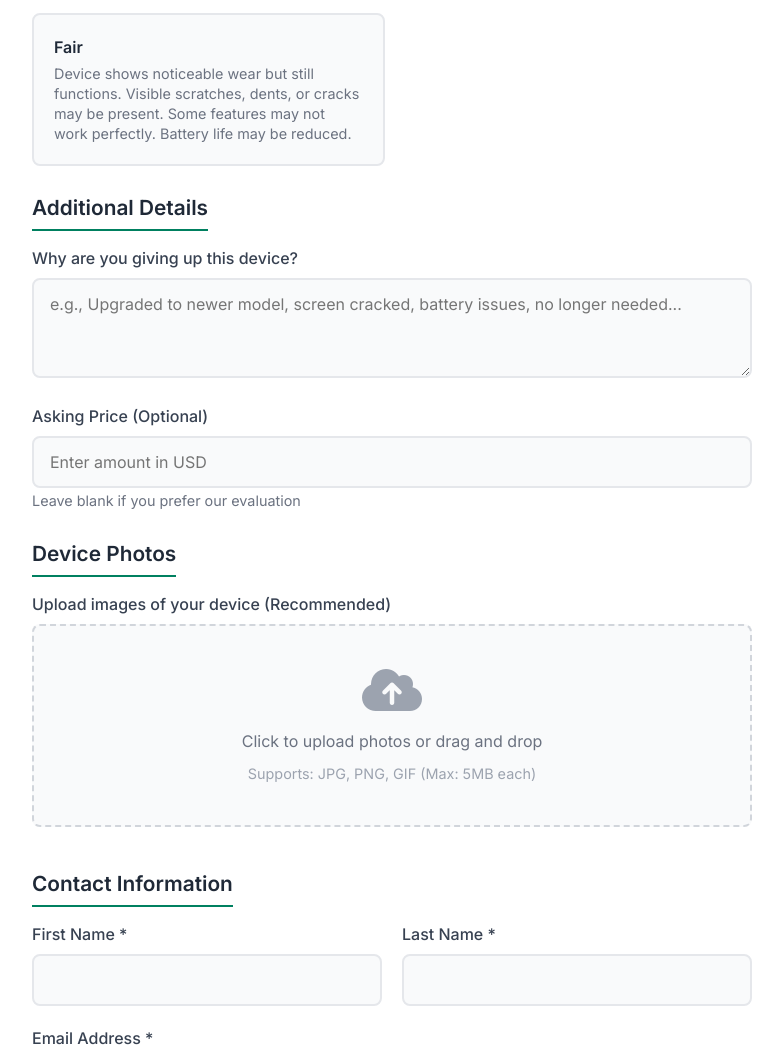
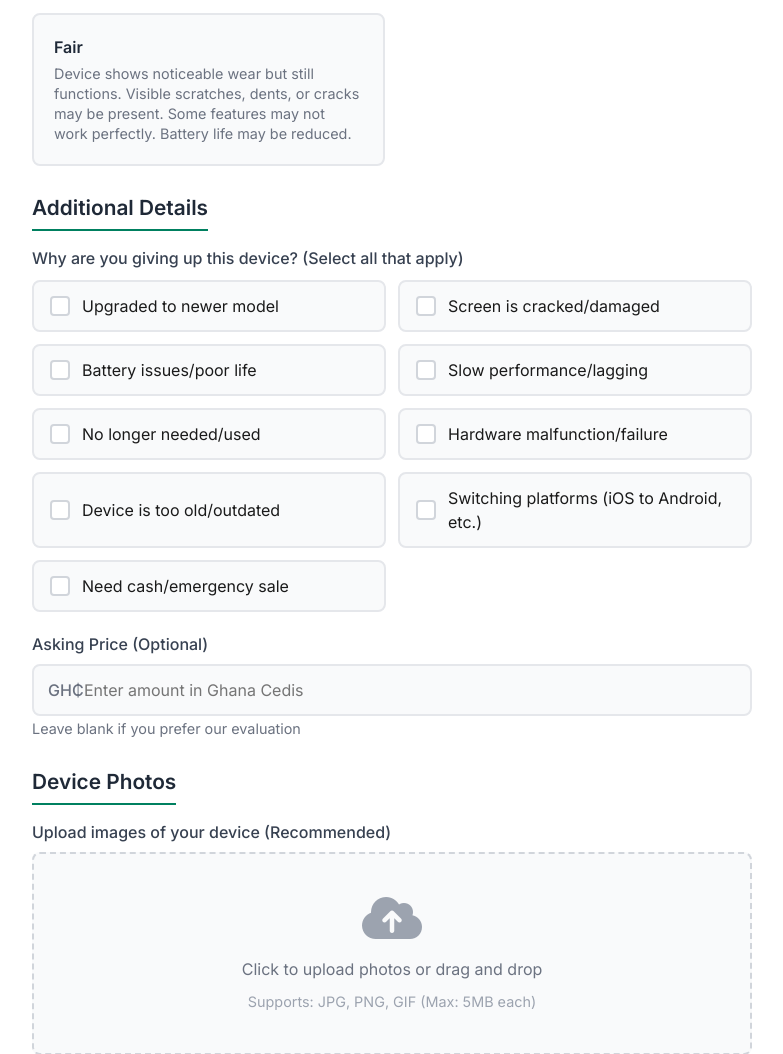
Before and after one commit to csomuah3/gadgetgarage, a PHP site: page /device_drop.php in a window 1280 px wide. Shown: the part 985-2039 px from the top of the page, without its empty margins (248-1031 px from the left). Run offline with PHP 8.4, Linux system fonts and the light colour scheme; data that the repository does not hold is empty.

Commit message:
asking and options for device drop

```diff
--- a/device_drop.php
+++ b/device_drop.php
@@ -312,6 +312,61 @@ $cart_count = get_cart_count_ctr($customer_id, $ip_address);
             line-height: 1.5;
         }
 
+        /* Checkbox Styles */
+        .checkbox-option {
+            display: flex;
+            align-items: center;
+            padding: 12px 16px;
+            border: 2px solid #e5e7eb;
+            border-radius: 8px;
+            cursor: pointer;
+            transition: all 0.3s ease;
+            background: #f9fafb;
+            position: relative;
+        }
+
+        .checkbox-option:hover {
+            border-color: #008060;
+            background: #f0fdf4;
+        }
+
+        .checkbox-option input[type="checkbox"] {
+            display: none;
+        }
+
+        .checkmark {
+            width: 20px;
+            height: 20px;
+            border: 2px solid #d1d5db;
+            border-radius: 4px;
+            margin-right: 12px;
+            position: relative;
+            transition: all 0.3s ease;
+            background: white;
+            flex-shrink: 0;
+        }
+
+        .checkbox-option input[type="checkbox"]:checked + .checkmark {
+            background: #008060;
+            border-color: #008060;
+        }
+
+        .checkbox-option input[type="checkbox"]:checked + .checkmark::after {
+            content: '✓';
+            position: absolute;
+            top: 50%;
+            left: 50%;
+            transform: translate(-50%, -50%);
+            color: white;
+            font-size: 14px;
+            font-weight: bold;
+        }
+
+        .checkbox-option input[type="checkbox"]:checked ~ span:not(.checkmark) {
+            color: #008060;
+            font-weight: 500;
+        }
+
         @media (max-width: 768px) {
             .form-container {
                 padding: 20px;
@@ -424,13 +479,62 @@ $cart_count = get_cart_count_ctr($customer_id, $ip_address);
                         <h3 class="section-title">Additional Details</h3>
 
                         <div class="form-group">
-                            <label for="description" class="form-label">Why are you giving up this device?</label>
-                            <textarea id="description" name="description" class="form-textarea" placeholder="e.g., Upgraded to newer model, screen cracked, battery issues, no longer needed..."></textarea>
+                            <label class="form-label">Why are you giving up this device? (Select all that apply)</label>
+                            <div class="checkbox-grid" style="display: grid; grid-template-columns: repeat(auto-fit, minmax(280px, 1fr)); gap: 12px; margin-top: 10px;">
+                                <label class="checkbox-option">
+                                    <input type="checkbox" name="reasons[]" value="upgraded_to_newer_model">
+                                    <span class="checkmark"></span>
+                                    Upgraded to newer model
+                                </label>
+                                <label class="checkbox-option">
+                                    <input type="checkbox" name="reasons[]" value="screen_damaged">
+                                    <span class="checkmark"></span>
+                                    Screen is cracked/damaged
+                                </label>
+                                <label class="checkbox-option">
+                                    <input type="checkbox" name="reasons[]" value="battery_issues">
+                                    <span class="checkmark"></span>
+                                    Battery issues/poor life
+                                </label>
+                                <label class="checkbox-option">
+                                    <input type="checkbox" name="reasons[]" value="performance_issues">
+                                    <span class="checkmark"></span>
+                                    Slow performance/lagging
+                                </label>
+                                <label class="checkbox-option">
+                                    <input type="checkbox" name="reasons[]" value="no_longer_needed">
+                                    <span class="checkmark"></span>
+                                    No longer needed/used
+                                </label>
+                                <label class="checkbox-option">
+                                    <input type="checkbox" name="reasons[]" value="hardware_failure">
+                                    <span class="checkmark"></span>
+                                    Hardware malfunction/failure
+                                </label>
+                                <label class="checkbox-option">
+                                    <input type="checkbox" name="reasons[]" value="too_old">
+                                    <span class="checkmark"></span>
+                                    Device is too old/outdated
+                                </label>
+                                <label class="checkbox-option">
+                                    <input type="checkbox" name="reasons[]" value="switching_platforms">
+                                    <span class="checkmark"></span>
+                                    Switching platforms (iOS to Android, etc.)
+                                </label>
+                                <label class="checkbox-option">
+                                    <input type="checkbox" name="reasons[]" value="need_cash">
+                                    <span class="checkmark"></span>
+                                    Need cash/emergency sale
+                                </label>
+                            </div>
                         </div>
 
                         <div class="form-group">
                             <label for="askingPrice" class="form-label">Asking Price (Optional)</label>
-                            <input type="number" id="askingPrice" name="asking_price" class="form-input" placeholder="Enter amount in USD" min="0" step="0.01">
+                            <div style="position: relative;">
+                                <span style="position: absolute; left: 16px; top: 50%; transform: translateY(-50%); color: #6b7280; font-weight: 500;">GH₵</span>
+                                <input type="number" id="askingPrice" name="asking_price" class="form-input" placeholder="Enter amount in Ghana Cedis" min="0" step="0.01" style="padding-left: 50px;">
+                            </div>
                             <small style="color: #6b7280; font-size: 0.9rem;">Leave blank if you prefer our evaluation</small>
                         </div>
                     </div>
```
